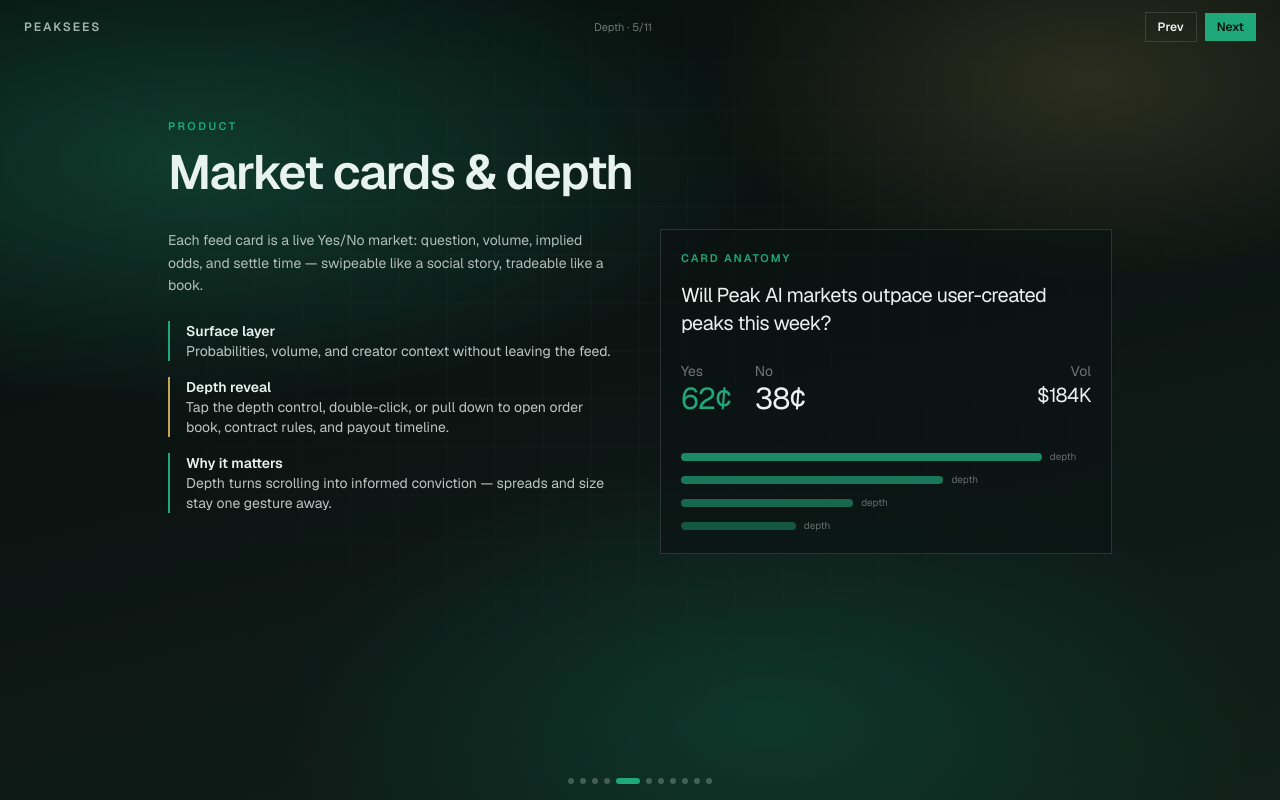
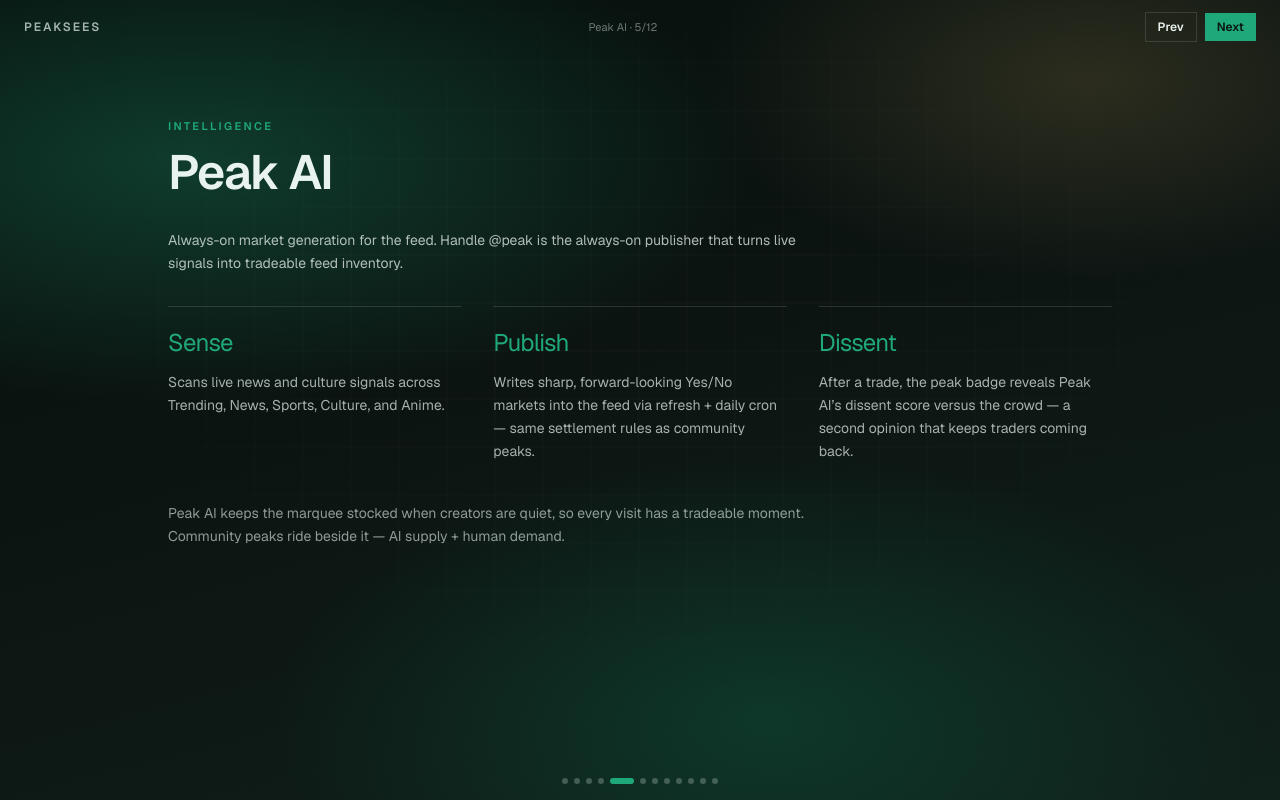
Before and after one commit to averagegio/peaksees, a Next.js app: page /pitch in a window 1280 px wide. Both pictures are taken after a click on the button 637 px from the left and 781 px from the top of the page. Built offline with nearby package versions, Linux system fonts and the light colour scheme.

Commit message:
Add Peak AI to the investor pitch deck.
Introduce a dedicated Peak AI slide (sense → publish → dissent) and weave Peak AI into the hero, funnel, funding focus, growth allocation, and closing ask.

Co-authored-by: averagegio <mrigwe234@gmail.com>

```diff
--- a/app/pitch/PitchDeck.tsx
+++ b/app/pitch/PitchDeck.tsx
@@ -10,11 +10,10 @@ import {
   FUNDING_ROUNDS,
   GROWTH_ALLOCATION,
   MAU_SERIES,
+  PEAK_AI,
   PRESEED_ASK,
   TAM,
 } from "@/app/pitch/pitch-data";
-
-const SLIDE_COUNT = 11;
 
 function SlideShell({
   kicker,
@@ -74,8 +73,8 @@ function HeroSlide() {
           Trade opinions. Not just posts.
         </p>
         <p className="mt-4 max-w-md text-base leading-relaxed text-[var(--pitch-fog)]/75 sm:text-lg">
-          Investor deck — TAM, growth, market depth, Peakpoints, and the path from
-          pre-seed to Series M.
+          Investor deck — Peak AI, TAM, growth, market depth, Peakpoints, and the
+          path from pre-seed to Series M.
         </p>
         <p className="mt-8 text-[11px] font-semibold uppercase tracking-[0.2em] text-[var(--pitch-gold)]">
           Pre-seed raise · {PRESEED_ASK.amount}
@@ -175,6 +174,30 @@ function FunnelSlide() {
           </li>
         ))}
       </ol>
+    </SlideShell>
+  );
+}
+
+function PeakAiSlide() {
+  return (
+    <SlideShell kicker="Intelligence" title="Peak AI">
+      <p className="max-w-2xl text-sm leading-relaxed text-[var(--pitch-fog)]/75">
+        {PEAK_AI.tagline}. Handle {PEAK_AI.handle} is the always-on publisher that
+        turns live signals into tradeable feed inventory.
+      </p>
+      <div className="mt-8 grid gap-8 lg:grid-cols-3">
+        {PEAK_AI.pillars.map((pillar) => (
+          <div key={pillar.title} className="border-t border-[var(--pitch-line)] pt-5">
+            <p className="pitch-display text-2xl text-[var(--pitch-mint)]">{pillar.title}</p>
+            <p className="mt-3 text-sm leading-relaxed text-[var(--pitch-fog)]/70">
+              {pillar.body}
+            </p>
+          </div>
+        ))}
+      </div>
+      <p className="mt-10 max-w-2xl text-sm leading-relaxed text-[var(--pitch-fog)]/60">
+        {PEAK_AI.flywheel}
+      </p>
     </SlideShell>
   );
 }
@@ -453,8 +476,9 @@ function CloseSlide() {
         {PRESEED_ASK.amount} pre-seed
       </h2>
       <p className="mt-5 max-w-xl text-lg leading-relaxed text-[var(--pitch-fog)]/75">
-        Build the feed where conviction is liquid — depth on every card, Peakpoints
-        that settle cleanly, and a growth engine from scroll to stake.
+        Build the feed where conviction is liquid — Peak AI stocking every scroll,
+        depth on every card, Peakpoints that settle cleanly, and a growth engine
+        from signal to stake.
       </p>
       <div className="mt-10 flex flex-wrap gap-4">
         <Link
@@ -479,6 +503,7 @@ const SLIDES = [
   { id: "tam", label: "TAM", render: () => <TamSlide /> },
   { id: "mau", label: "MAU", render: () => <MauSlide /> },
   { id: "funnel", label: "Funnel", render: () => <FunnelSlide /> },
+  { id: "peak-ai", label: "Peak AI", render: () => <PeakAiSlide /> },
   { id: "depth", label: "Depth", render: () => <DepthCardsSlide /> },
   { id: "books", label: "Books", render: () => <OrderBookSlide /> },
   { id: "points", label: "Points", render: () => <PeakpointsSlide /> },
@@ -487,6 +512,8 @@ const SLIDES = [
   { id: "alloc", label: "Growth $", render: () => <AllocationSlide /> },
   { id: "close", label: "Ask", render: () => <CloseSlide /> },
 ] as const;
+
+const SLIDE_COUNT = SLIDES.length;
 
 export function PitchDeck() {
   const [index, setIndex] = useState(0);
--- a/app/pitch/page.tsx
+++ b/app/pitch/page.tsx
@@ -19,7 +19,7 @@ const body = Figtree({
 export const metadata: Metadata = {
   title: "peaksees — investor pitch deck",
   description:
-    "TAM, MAU, sales funnel, market depth, Peakpoints, withdrawals, and funding from pre-seed to Series M.",
+    "Peak AI, TAM, MAU, sales funnel, market depth, Peakpoints, withdrawals, and funding from pre-seed to Series M.",
 };
 
 export default function PitchPage() {
--- a/app/pitch/pitch-data.ts
+++ b/app/pitch/pitch-data.ts
@@ -17,15 +17,15 @@ export const MAU_SERIES = [
 export const FUNNEL = [
   { stage: "Visit", rate: "100%", note: "Feed & embed surfaces" },
   { stage: "Signup", rate: "28%", note: "Social graph + curiosity" },
-  { stage: "First trade", rate: "41% of signups", note: "Market card CTA" },
-  { stage: "Weekly trader", rate: "22% of traders", note: "Depth + notifications" },
+  { stage: "First trade", rate: "41% of signups", note: "Peak AI + market card CTA" },
+  { stage: "Weekly trader", rate: "22% of traders", note: "Depth + Peak dissent" },
   { stage: "Deposit", rate: "18% of weekly", note: "Stripe → Peakpoints" },
   { stage: "Retained 90d", rate: "34% of depositors", note: "Escrow wins + feed habit" },
 ] as const;
 
 export const FUNDING_ROUNDS = [
-  { round: "Pre-seed", amount: "$1.5M", focus: "Core feed + Peakpoints MVP" },
-  { round: "Seed", amount: "$6M", focus: "Liquidity, market gen, growth loops" },
+  { round: "Pre-seed", amount: "$1.5M", focus: "Core feed, Peak AI, Peakpoints MVP" },
+  { round: "Seed", amount: "$6M", focus: "Liquidity, Peak AI scale, growth loops" },
   { round: "Series A", amount: "$25M", focus: "Scale MAU & creator markets" },
   { round: "Series B", amount: "$75M", focus: "Global expansion + embeds" },
   { round: "Series C", amount: "$150M", focus: "Institutional depth & compliance" },
@@ -40,7 +40,7 @@ export const FUNDING_ROUNDS = [
 export const GROWTH_ALLOCATION = [
   { bucket: "User acquisition & brand", pct: 38, detail: "Paid social, creator collabs, viral market embeds" },
   { bucket: "Liquidity & trader incentives", pct: 22, detail: "Market maker incentives, Peakpoints rewards, fee rebates" },
-  { bucket: "Product & engineering", pct: 20, detail: "Feed, order books, escrow, Peak Anime, live" },
+  { bucket: "Product & engineering", pct: 20, detail: "Feed, Peak AI gen, order books, escrow, Peak Anime, live" },
   { bucket: "Trust, compliance & payouts", pct: 12, detail: "KYC/AML path, withdrawal rails, resolution ops" },
   { bucket: "Ops & runway", pct: 8, detail: "Support, infra, contingency" },
 ] as const;
@@ -50,3 +50,25 @@ export const PRESEED_ASK = {
   runway: "18 months",
   use: "Ship depth UX, Peakpoints withdrawals at scale, and the first growth flywheel.",
 } as const;
+
+/** Peak AI — always-on market generation engine for the feed. */
+export const PEAK_AI = {
+  handle: "@peak",
+  tagline: "Always-on market generation for the feed",
+  pillars: [
+    {
+      title: "Sense",
+      body: "Scans live news and culture signals across Trending, News, Sports, Culture, and Anime.",
+    },
+    {
+      title: "Publish",
+      body: "Writes sharp, forward-looking Yes/No markets into the feed via refresh + daily cron — same settlement rules as community peaks.",
+    },
+    {
+      title: "Dissent",
+      body: "After a trade, the peak badge reveals Peak AI’s dissent score versus the crowd — a second opinion that keeps traders coming back.",
+    },
+  ],
+  flywheel:
+    "Peak AI keeps the marquee stocked when creators are quiet, so every visit has a tradeable moment. Community peaks ride beside it — AI supply + human demand.",
+} as const;
```
